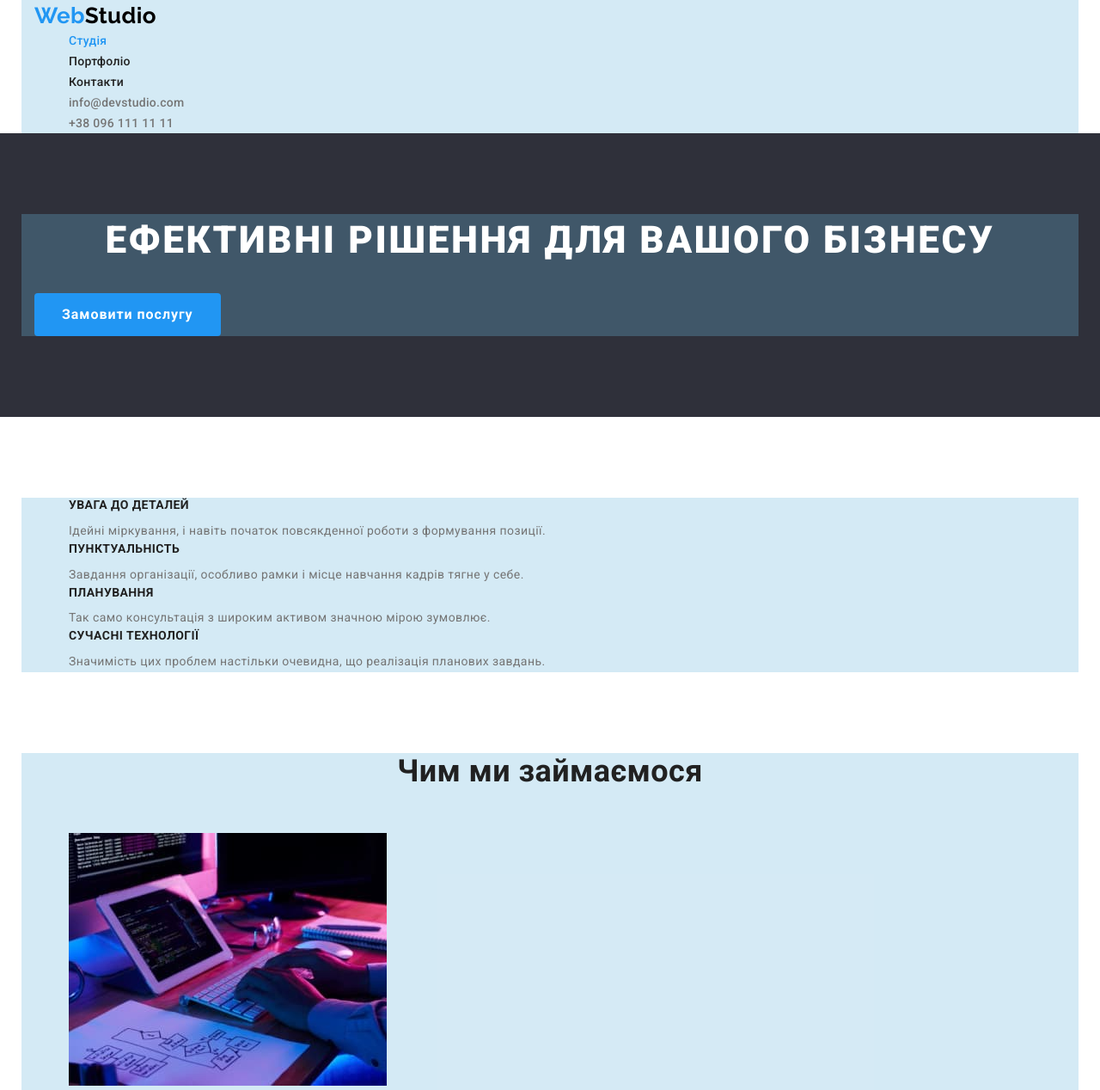
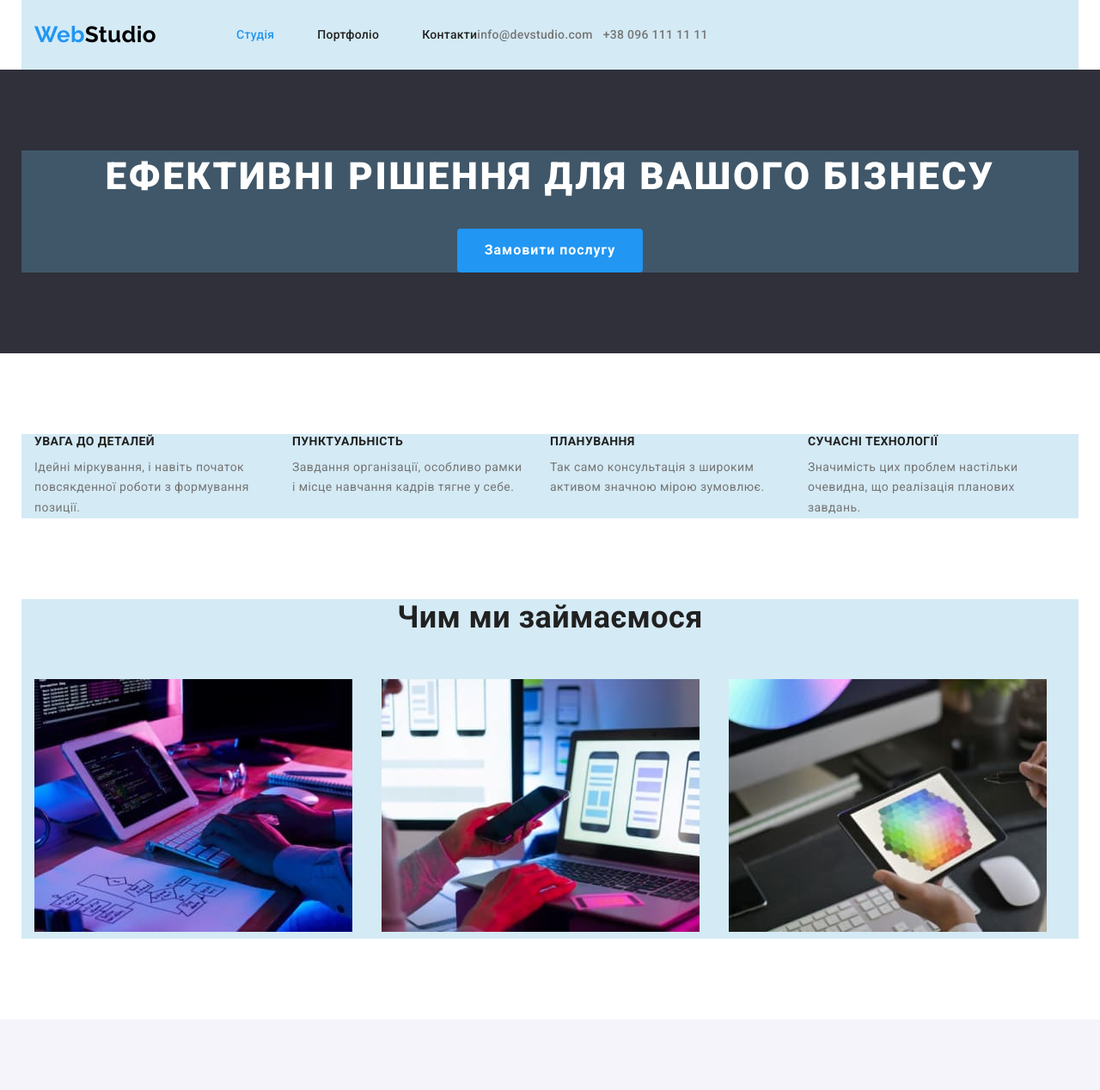
Before and after one commit to Burko-Oleksandra/goit-markup-hw-02, a plain HTML site: page index.html in a window 1280 px wide. Shown: the top 1268 px of the page at 86% size. Drawn offline with Linux system fonts and the light colour scheme.

Commit message:
Додає Flexbox

```diff
--- a/css/styles.css
+++ b/css/styles.css
@@ -11,6 +11,7 @@
 
 ul {
   list-style-type: none;
+  padding-inline-start: 0;
 }
 
 a {
@@ -50,6 +51,33 @@ ul {
   background-color: #6db7dc4a;
 }
 
+.main-nav {
+  display: flex;
+  align-items: center;
+}
+
+.site-nav {
+  display: flex;
+  margin-left: 93px;
+}
+
+.site-nav .item + .item {
+  margin-left: 50px;
+}
+
+.nav {
+  display: flex;
+  align-items: center;
+}
+
+.auth-nav {
+  display: flex;
+}
+
+.auth-nav .item + .item {
+  margin-left: 12px;
+}
+
 .title {
   color: var(--title-text-color);
   font-weight: 700;
@@ -60,6 +88,10 @@ ul {
 }
 
 .nav-link {
+  display: block;
+  padding-top: 32px;
+  padding-bottom: 32px;
+
   color: var(--title-text-color);
   font-weight: 500;
   font-size: 14px;
@@ -107,6 +139,9 @@ ul {
 }
 
 .button {
+  display: flex;
+  margin-left: auto;
+  margin-right: auto;
   color: var(--background-color);
   font-family: 'Roboto', sans-serif;
   border-radius: 4px;
@@ -131,6 +166,10 @@ ul {
   background-color: var(--background-color);
 }
 
+.button-list {
+  display: inline-flex;
+}
+
 .regular-button {
   color: var(--title-text-color);
   background-color: var(--secondary-background-color);
@@ -144,6 +183,7 @@ ul {
   border-radius: 4px;
   border: 0;
   margin-bottom: 50px;
+  margin-right: 8px;
 }
 
 .regular-button:hover,
@@ -166,12 +206,46 @@ ul {
   display: none;
 }
 
+.list {
+  display: flex;
+  flex-wrap: wrap;
+  padding-left: 0;
+}
+
+.list .item {
+  width: 270px;
+  margin-right: 30px;
+}
+
+.list .item:nth-child(4n) {
+  margin-right: 0;
+}
+
 .work {
   display: none;
 }
 
 .link:visited {
   color: var(--primary-text-color);
+}
+
+.work-list {
+  display: flex;
+  flex-wrap: wrap;
+}
+
+.work-list .item {
+  width: 370px;
+  margin-right: 30px;
+  margin-bottom: 30px;
+}
+
+.work-list .item:nth-child(3n) {
+  margin-right: 0px;
+}
+
+.work-list .item:nth-last-child(-n + 3) {
+  margin-bottom: 0;
 }
 
 .benefits {
@@ -191,6 +265,15 @@ ul {
 
 .activity {
   padding-top: 0;
+}
+
+.activity .item {
+  display: inline-block;
+  margin-right: 30px;
+}
+
+.activity .item:nth-child(3n) {
+  margin-right: 0;
 }
 
 .title.text {
@@ -236,6 +319,19 @@ ul {
   text-align: center;
 }
 
+.team-list {
+  display: flex;
+  flex-wrap: wrap;
+}
+
+.team-list .item {
+  margin-right: 30px;
+}
+
+.team-list .item:nth-child(4n) {
+  margin-right: 0;
+}
+
 .footer {
   background-color: var(--footer-background-color);
   padding-top: 60px;
--- a/index.html
+++ b/index.html
@@ -18,18 +18,20 @@
   </head>
   <body class="page">
     <header>
-      <div class="container">
-        <nav>
+      <div class="container main-nav">
+        <nav class="nav">
           <a href="./index.html" class="logo"><span class="logo-accent">Web</span>Studio</a>
-          <ul>
-            <li><a href="./index.html" class="nav-link active">Студія</a></li>
-            <li><a href="./portfolio.html" class="nav-link">Портфоліо</a></li>
-            <li><a href="" class="nav-link">Контакти</a></li>
+          <ul class="site-nav">
+            <li class="item"><a href="./index.html" class="nav-link active">Студія</a></li>
+            <li class="item"><a href="./portfolio.html" class="nav-link">Портфоліо</a></li>
+            <li class="item"><a href="" class="nav-link">Контакти</a></li>
           </ul>
         </nav>
-        <ul>
-          <li><a href="mailto:info@devstudio.com" class="auth-link">info@devstudio.com</a></li>
-          <li><a href="tel:+380961111111" class="auth-link">+38 096 111 11 11</a></li>
+        <ul class="auth-nav">
+          <li class="item">
+            <a href="mailto:info@devstudio.com" class="auth-link">info@devstudio.com</a>
+          </li>
+          <li class="item"><a href="tel:+380961111111" class="auth-link">+38 096 111 11 11</a></li>
         </ul>
       </div>
     </header>
@@ -43,20 +45,20 @@
       <section class="section">
         <div class="container">
           <h2 class="peculiarities">Особливості</h2>
-          <ul>
-            <li>
+          <ul class="list">
+            <li class="item">
               <h3 class="title">УВАГА ДО ДЕТАЛЕЙ</h3>
               <p>Ідейні міркування, і навіть початок повсякденної роботи з формування позиції.</p>
             </li>
-            <li>
+            <li class="item">
               <h3 class="title">ПУНКТУАЛЬНІСТЬ</h3>
               <p>Завдання організації, особливо рамки і місце навчання кадрів тягне у себе.</p>
             </li>
-            <li>
+            <li class="item">
               <h3 class="title">ПЛАНУВАННЯ</h3>
               <p>Так само консультація з широким активом значною мірою зумовлює.</p>
             </li>
-            <li>
+            <li class="item">
               <h3 class="title">СУЧАСНІ ТЕХНОЛОГІЇ</h3>
               <p>Значимість цих проблем настільки очевидна, що реалізація планових завдань.</p>
             </li>
@@ -67,7 +69,7 @@
         <div class="container">
           <h2 class="title text">Чим ми займаємося</h2>
           <ul>
-            <li>
+            <li class="item">
               <img
                 src="./images/studia/img1.jpg"
                 width="370"
@@ -75,7 +77,7 @@
                 alt="Створення макетів"
               />
             </li>
-            <li>
+            <li class="item">
               <img
                 src="./images/studia/img2.jpg"
                 width="370"
@@ -83,7 +85,7 @@
                 alt="Адаптація під мобільну версію"
               />
             </li>
-            <li>
+            <li class="item">
               <img
                 src="./images/studia/img3.jpg"
                 width="370"
@@ -97,8 +99,8 @@
       <section class="section team">
         <div class="container">
           <h2 class="title text">Наша команда</h2>
-          <ul>
-            <li>
+          <ul class="team-list">
+            <li class="item">
               <img
                 src="./images/studia/ihordemianenko.jpg"
                 width="270"
@@ -108,7 +110,7 @@
               <h3 class="title team-name">Ігор Дем'яненко</h3>
               <p lang="en" class="profession">Product Designer</p>
             </li>
-            <li>
+            <li class="item">
               <img
                 src="./images/studia/olhariepina.jpg"
                 width="270"
@@ -118,7 +120,7 @@
               <h3 class="title team-name">Ольга Рєпіна</h3>
               <p lang="en" class="profession">Frontend Developer</p>
             </li>
-            <li>
+            <li class="item">
               <img
                 src="./images/studia/mykolatarasov.jpg"
                 width="270"
@@ -128,7 +130,7 @@
               <h3 class="title team-name">Микола Тарасов</h3>
               <p lang="en" class="profession">Marketing</p>
             </li>
-            <li>
+            <li class="item">
               <img
                 src="./images/studia/mykhailoyermakov.jpg"
                 width="270"
```
Also changed, not shown: portfolio.html (+27 -25 lines).
